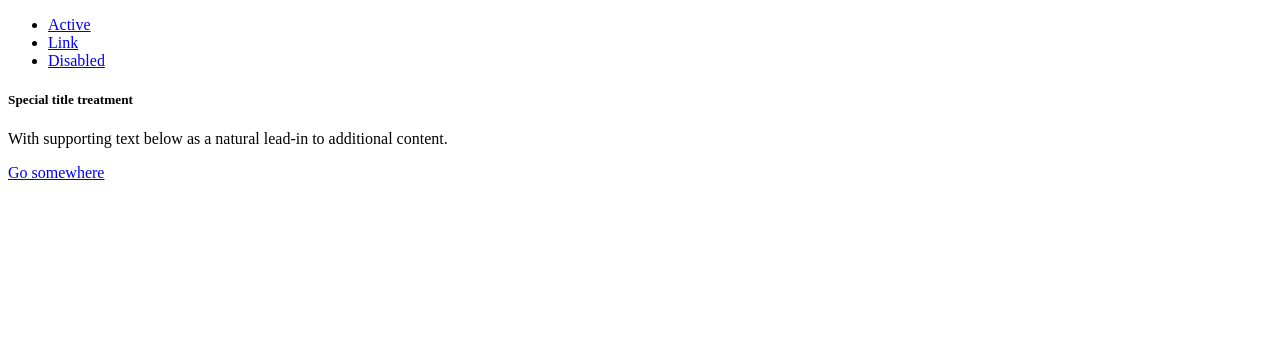
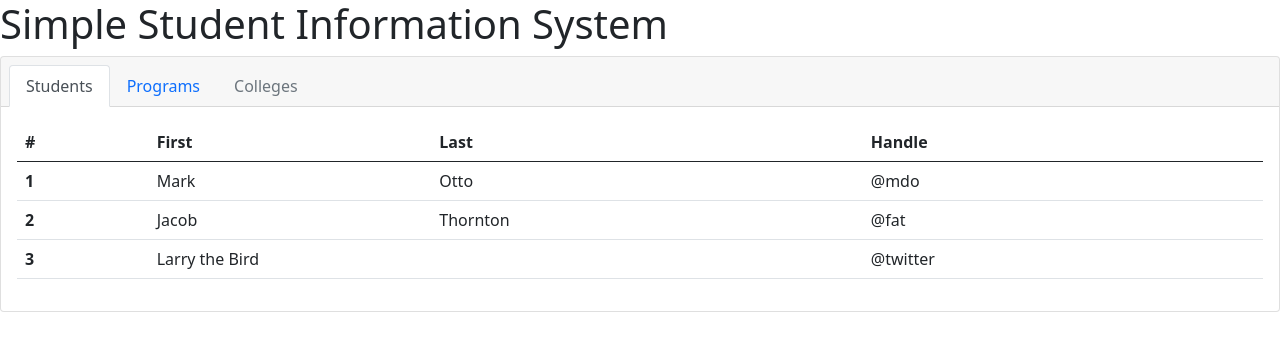
Before and after one commit to markangelogallardo/SSIS---Web-Server, a Flask app: template app/templates/students/student.html in a window 1280 px wide. Shown: the top 351 px of the page. Run offline with Flask 3, Linux system fonts and the light colour scheme; the template is opened without the code that fills it, so the values that code supplies are empty; some libraries are stand-ins or nearby versions.

Commit message:
style reset, html rought outline done

```diff
--- a/app/templates/layout.html
+++ b/app/templates/layout.html
@@ -1,27 +1,27 @@
+<link href="https://cdn.jsdelivr.net/npm/bootstrap@5.0.2/dist/css/bootstrap.min.css" rel="stylesheet" integrity="sha384-EVSTQN3/azprG1Anm3QDgpJLIm9Nao0Yz1ztcQTwFspd3yD65VohhpuuCOmLASjC" crossorigin="anonymous">
 <!DOCTYPE html>
 <html lang="en">
 <head>
     <title>Title</title>
 </head>
 <body>
+  <h1>Simple Student Information System</h1>
   <div class="card text-center">
     <div class="card-header">
       <ul class="nav nav-tabs card-header-tabs">
         <li class="nav-item">
-          <a class="nav-link active" href="#">Active</a>
+          <a class="nav-link active" href="#">Students</a>
         </li>
         <li class="nav-item">
-          <a class="nav-link" href="#">Link</a>
+          <a class="nav-link" href="#">Programs</a>
         </li>
         <li class="nav-item">
-          <a class="nav-link disabled" href="#" tabindex="-1" aria-disabled="true">Disabled</a>
+          <a class="nav-link disabled" href="#" tabindex="-1" aria-disabled="true">Colleges</a>
         </li>
       </ul>
     </div>
     <div class="card-body">
-      <h5 class="card-title">Special title treatment</h5>
-      <p class="card-text">With supporting text below as a natural lead-in to additional content.</p>
-      <a href="#" class="btn btn-primary">Go somewhere</a>
+        {%block table%} {% endblock %}
     </div>
   </div>
 </body>
--- a/app/templates/students/student.html
+++ b/app/templates/students/student.html
@@ -1 +1,33 @@
 {% extends "layout.html"%}
+{%block table%}
+<table class="table">
+    <thead>
+      <tr>
+        <th scope="col">#</th>
+        <th scope="col">First</th>
+        <th scope="col">Last</th>
+        <th scope="col">Handle</th>
+      </tr>
+    </thead>
+    <tbody>
+      <tr>
+        <th scope="row">1</th>
+        <td>Mark</td>
+        <td>Otto</td>
+        <td>@mdo</td>
+      </tr>
+      <tr>
+        <th scope="row">2</th>
+        <td>Jacob</td>
+        <td>Thornton</td>
+        <td>@fat</td>
+      </tr>
+      <tr>
+        <th scope="row">3</th>
+        <td colspan="2">Larry the Bird</td>
+        <td>@twitter</td>
+      </tr>
+    </tbody>
+  </table>
+
+{%endblock table%}
```
Also changed, not shown: app/static/style.css (+0 -99 lines).
